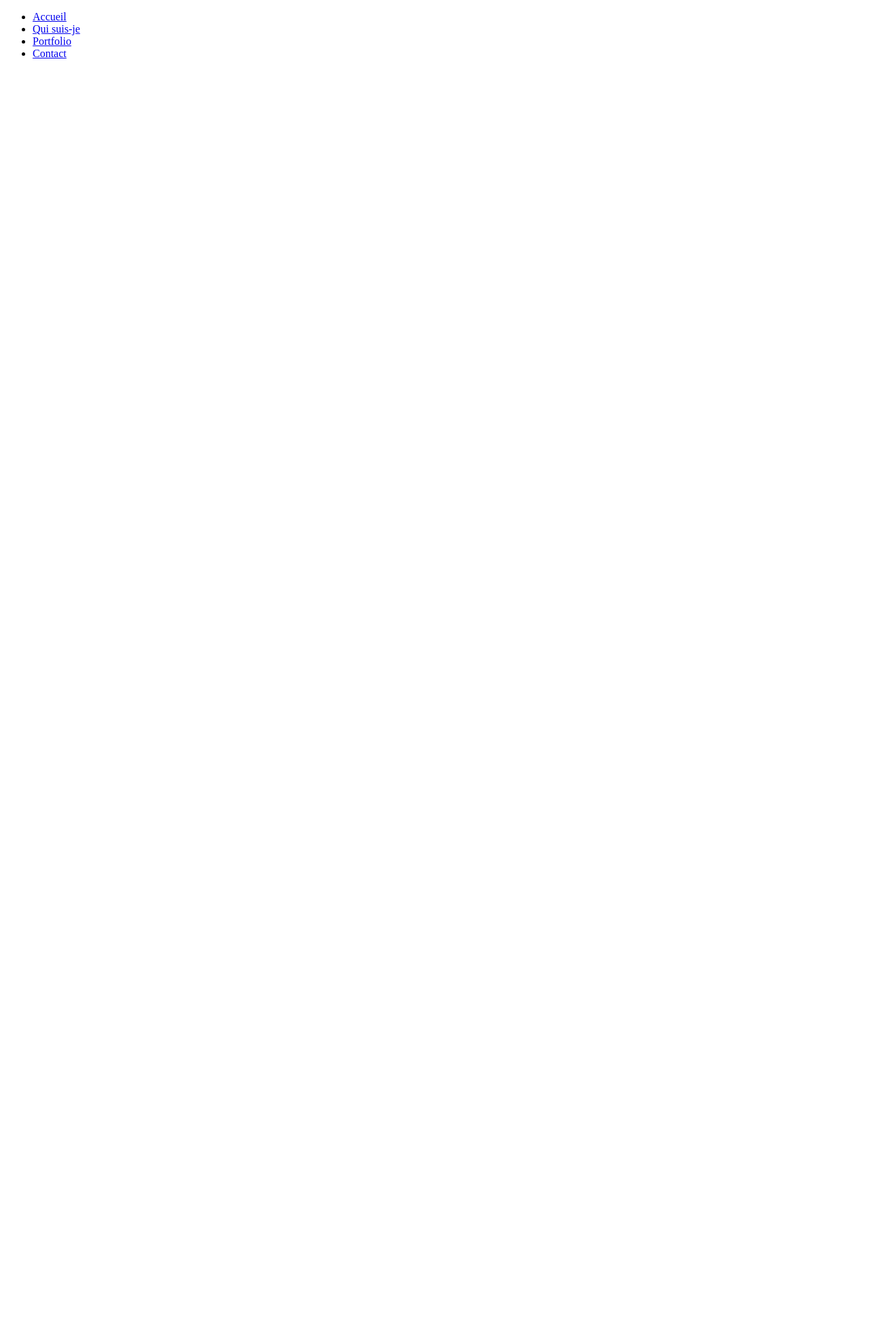
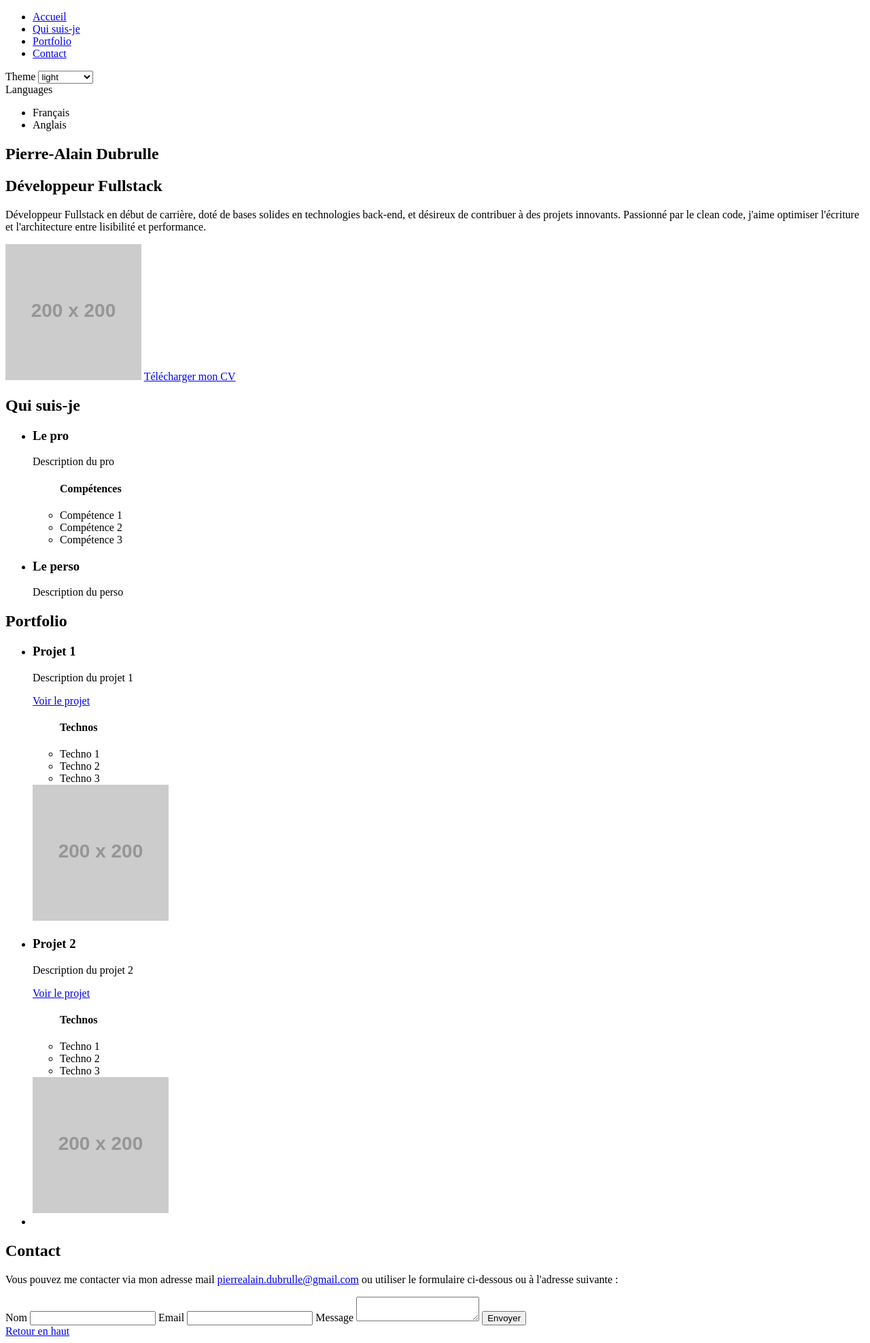
Before and after one commit to padubrulle/mysite, a plain HTML site: page index.html in a window 1280 px wide. Shown: the whole page at 68% size. Before the commit the page ends 800 px from the top, so only its background shows below. Drawn offline with Linux system fonts and the light colour scheme; placeholder pictures from the web are drawn by us.

Commit message:
Base html structure

```diff
--- /dev/null
+++ b/data/cv.txt
@@ -0,0 +1 @@
+coucou je suis le cv
--- a/index.html
+++ b/index.html
@@ -3,27 +3,120 @@
 <head>
     <meta charset="UTF-8">
     <meta name="viewport" content="width=device-width, initial-scale=1.0">
+    <link rel="stylesheet" href="./style/style.css">
+    <script src="./script/main.js" type="module" defer></script>
     <title>Document</title>
 </head>
 <body>
-    <nav>
+    <nav id="navbar">
         <ul>
-            <li><a href="#">Accueil</a></li>
-            <li><a href="#">Qui suis-je</a></li>
-            <li><a href="#">Portfolio</a></li>
-            <li><a href="#">Contact</a></li>
+            <li><a href="#home">Accueil</a></li>
+            <li><a href="#about">Qui suis-je</a></li>
+            <li><a href="#portfolio">Portfolio</a></li>
+            <li><a href="#contact">Contact</a></li>
         </ul>
     </nav>
 
+    <div>
+        <label for="theme">Theme</label>
+        <select name="theme" id="theme">
+            <option value="light">light</option>
+            <option value="dark">dark</option>
+            <option value="retrowave">retrowave</option>
+        </select>
+    </div>
+
+    <div>
+        <label for="languages">Languages</label>
+        <ul name="languages">
+            <li><a>Français</a></li>
+            <li><a>Anglais</a></li>
+        </ul>
+    <div>
+
+    </div>
+
     <main>
         <section id="home">
+            <h1>Pierre-Alain Dubrulle</h1>
+            <h2>Développeur Fullstack</h2>
+            <p>Développeur Fullstack en début de carrière, doté de bases solides en technologies back-end, et désireux de contribuer à des projets innovants. Passionné par le clean code, j'aime optimiser l'écriture et l'architecture entre lisibilité et performance.</p>
+            <img src="https://via.placeholder.com/200x200" alt="Photo">
+            <a href="/data/cv.txt" download="cv" id="dl_cv">Télécharger mon CV</a>
         </section>
         <section id="about">
+            <h2>Qui suis-je</h2>
+            <ul>
+                <li>
+                    <div class="about_card">
+                        <h3>Le pro</h3>
+                        <p>Description du pro</p>
+                        <ul>
+                            <h4>Compétences</h4>
+                            <li>Compétence 1</li>
+                            <li>Compétence 2</li>
+                            <li>Compétence 3</li>
+                        </ul>
+                    </div>
+                </li>
+                <li>
+                    <div class="about_card">
+                        <h3>Le perso</h3>
+                        <p>Description du perso</p>
+                    </div>
+                </li>
+            </ul>
         </section>
         <section id="portfolio">
+            <h2>Portfolio</h2>
+            <ul>
+                <li>
+                    <div class="project_card">
+                        <h3>Projet 1</h3>
+                        <p>Description du projet 1</p>
+                        <a href="#">Voir le projet</a>
+                        <div>
+                            <ul>
+                                <h4>Technos</h4>
+                                <li>Techno 1</li>
+                                <li>Techno 2</li>
+                                <li>Techno 3</li>
+                            </ul>
+                        </div>
+                        <img src="https://via.placeholder.com/200x200" alt="Image du projet 1">
+                    </div>
+                </li>
+                <li><div class="project_card"><div class="project_card">
+                    <h3>Projet 2</h3>
+                    <p>Description du projet 2</p>
+                    <a href="#">Voir le projet</a>
+                    <div>
+                        <ul>
+                            <h4>Technos</h4>
+                            <li>Techno 1</li>
+                            <li>Techno 2</li>
+                            <li>Techno 3</li>
+                        </ul>
+                    </div>
+                    <img src="https://via.placeholder.com/200x200" alt="Image du projet 2">
+                </div></div></li>
+                <li><div class="project_card"></div></li>
+            </ul>
         </section>
-        <section id="Contact">
+        <section id="contact">
+            <h2>Contact</h2>
+            <p>Vous pouvez me contacter via mon adresse mail <a href="mailto:pierrealain.dubrulle@gmail.com">pierrealain.dubrulle@gmail.com</a> ou utiliser le formulaire ci-dessous ou à l'adresse suivante : </p>
+            <form>
+                <label for="name">Nom</label>
+                <input type="text" id="name" name="name">
+                <label for="email">Email</label>
+                <input type="email" id="email" name="email">
+                <label for="message">Message</label>
+                <textarea id="message" name="message"></textarea>
+                <button type="submit">Envoyer</button>
+            </form>
         </section>
+        <a href="#navbar">Retour en haut</a>
     </main>
 </body>
 </html>
--- /dev/null
+++ b/script/main.js
@@ -0,0 +1,11 @@
+const body = document.querySelector('body');
+const themeSelector = document.querySelector('#theme');
+
+function setTheme(theme) {
+    body.classList.remove('light', 'dark', 'retrowave');
+    body.classList.add(theme);
+}
+
+themeSelector.addEventListener('change', (event) => {
+    setTheme(event.target.value);
+});
--- /dev/null
+++ b/style/style.css
@@ -0,0 +1,14 @@
+.light{
+    background-color: white;
+    color: black;
+}
+
+.dark{
+    background-color: #333;
+    color: white;
+}
+
+.retrowave{
+    background-image: linear-gradient(indigo, magenta, red, orange, yellow);
+    color: white;
+}
```
